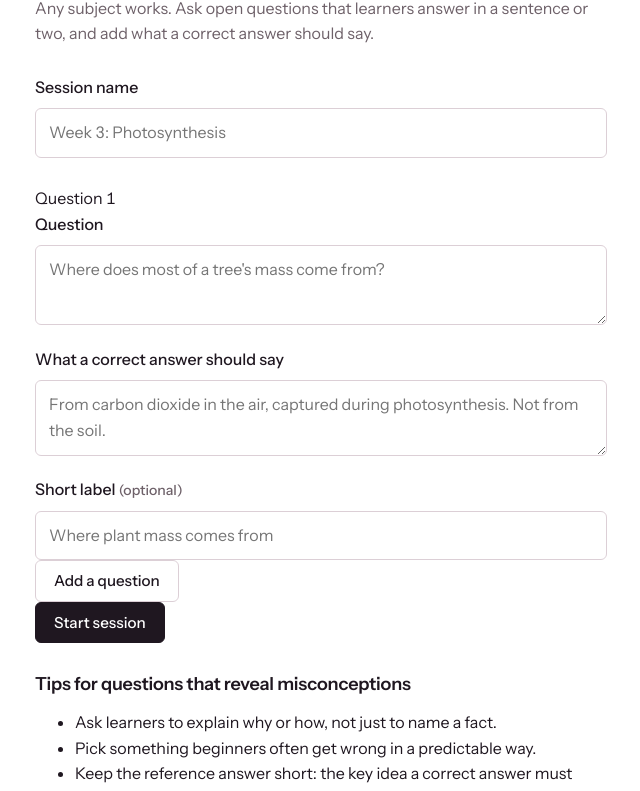
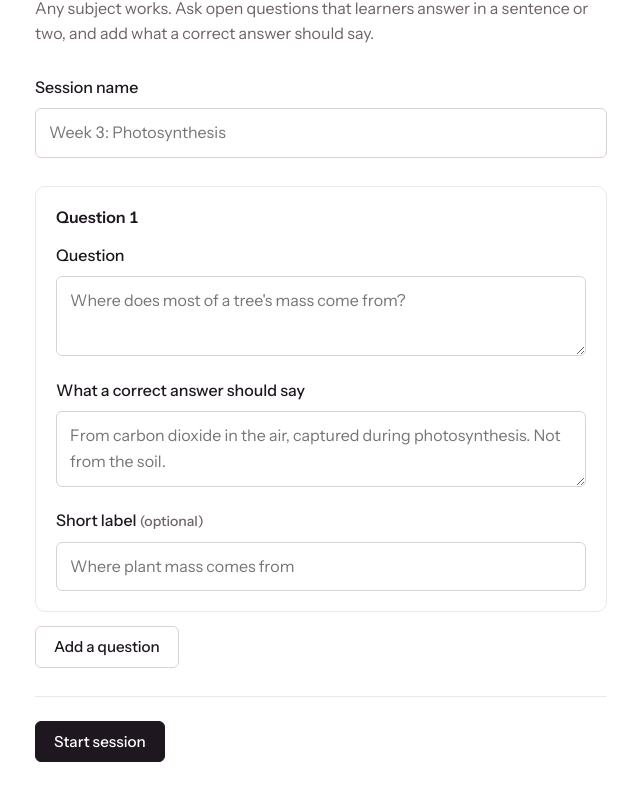
Before and after one commit to V-SOUMYA/Unmuddle, a plain HTML site: page web/create.html in a window 1280 px wide. Shown: the part 155-946 px from the top of the page, without its empty margins (319-959 px from the left). Drawn offline with Linux system fonts and the light colour scheme.

Commit message:
Style the write-your-own-questions page

```diff
--- a/web/style.css
+++ b/web/style.css
@@ -204,6 +204,23 @@ details[open] > :not(summary) { animation: rise 0.3s var(--ease) both; }
 
 footer { padding: 32px 0 48px; color: var(--muted); font-size: 0.875rem; border-top: 1px solid var(--line); }
 
+/* Write your own questions */
+.q-card { border: 1px solid var(--line); border-radius: var(--radius); padding: 18px 20px 20px; margin-bottom: 14px; }
+.q-card-head { display: flex; justify-content: space-between; align-items: center; margin-bottom: 12px; }
+.q-num { font-weight: 600; }
+.remove { background: none; border: 0; padding: 4px 6px; font: inherit; font-size: 0.875rem; color: var(--muted); cursor: pointer; border-radius: var(--radius-sm); }
+.remove:hover { color: var(--danger); background: var(--surface); }
+.q-card.leaving { animation: leave 0.25s var(--ease) forwards; }
+.create-submit { margin-top: 28px; padding-top: 24px; border-top: 1px solid var(--line); }
+.tips { margin: 40px 0 64px; padding: 18px 20px; background: var(--surface); border-radius: var(--radius); }
+.tips h3 { font-size: 1rem; }
+.tips ul { margin: 10px 0 0; padding-left: 1.2em; color: var(--ink-2); }
+.tips li + li { margin-top: 4px; }
+.own-questions { margin-top: 18px; font-size: 0.95rem; color: var(--muted); }
+.own-questions a { color: var(--clear); font-weight: 500; }
+
+@keyframes leave { to { opacity: 0; transform: translateY(-6px) scale(0.98); } }
+
 /* Dot-grid texture: a quiet echo of the one-dot-per-learner idea */
 .grid-bg {
   background-image: radial-gradient(circle, var(--line) 1px, transparent 1.2px);
```
